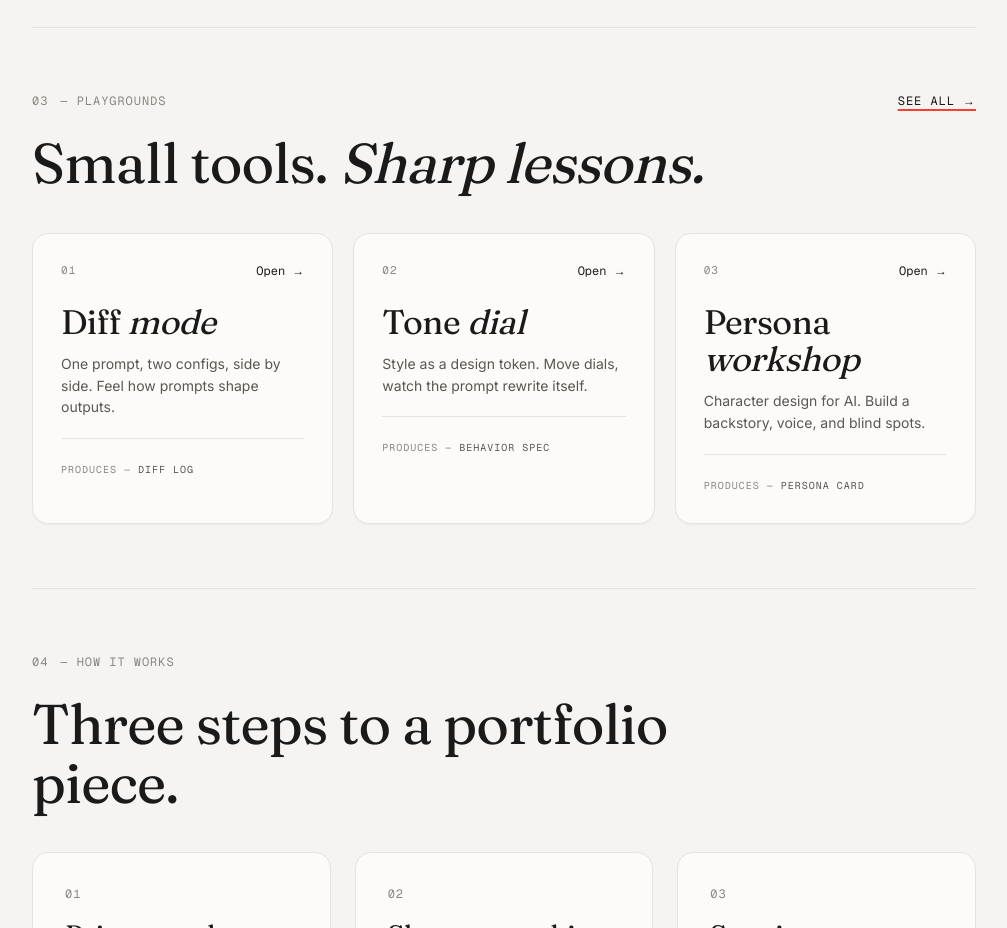
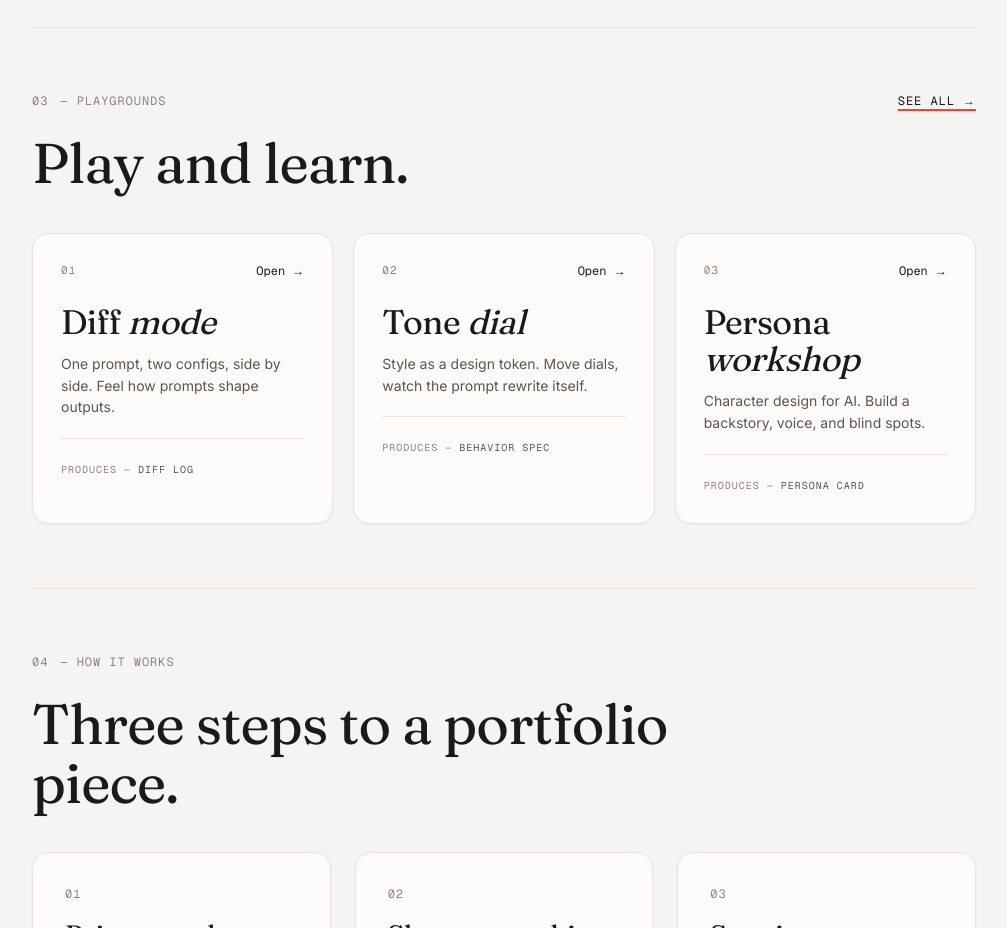
Before and after one commit to jessholbrook/shape, a Next.js app: page / in a window 1280 px wide. Shown: the part 1340-2268 px from the top of the page, without its empty margins (256-1263 px from the left). Built offline with nearby package versions, Linux system fonts and the light colour scheme.

Commit message:
Playgrounds heading: 'Small tools. Sharp lessons.' → 'Play and learn.'

```diff
--- a/app/page.tsx
+++ b/app/page.tsx
@@ -85,8 +85,7 @@ export default function Home() {
           <div>
             <SectionNumber label="Playgrounds">03</SectionNumber>
             <h2 className="font-display text-[40px] md:text-[56px] leading-[1.05] tracking-tight text-ink mt-6 max-w-3xl">
-              Small tools.{" "}
-              <span className="italic">Sharp lessons.</span>
+              Play and learn.
             </h2>
           </div>
           <Link
```
